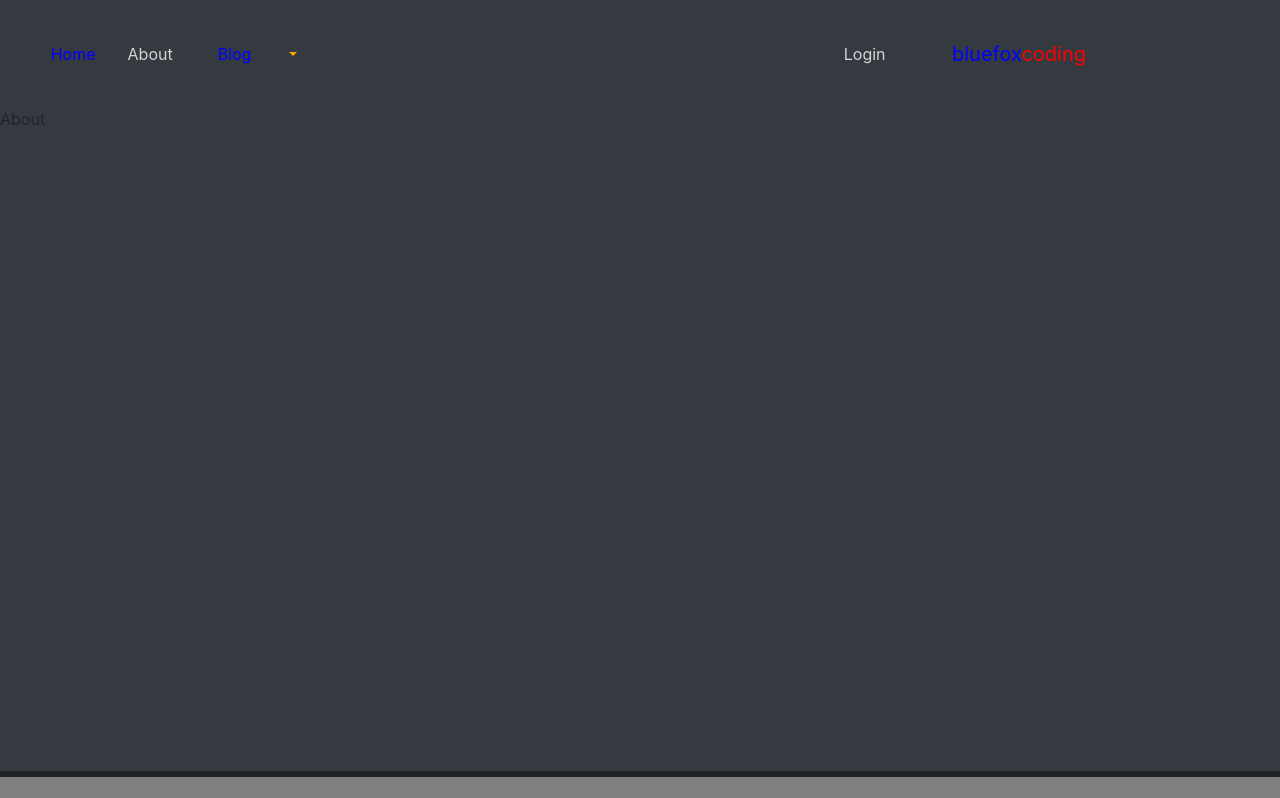
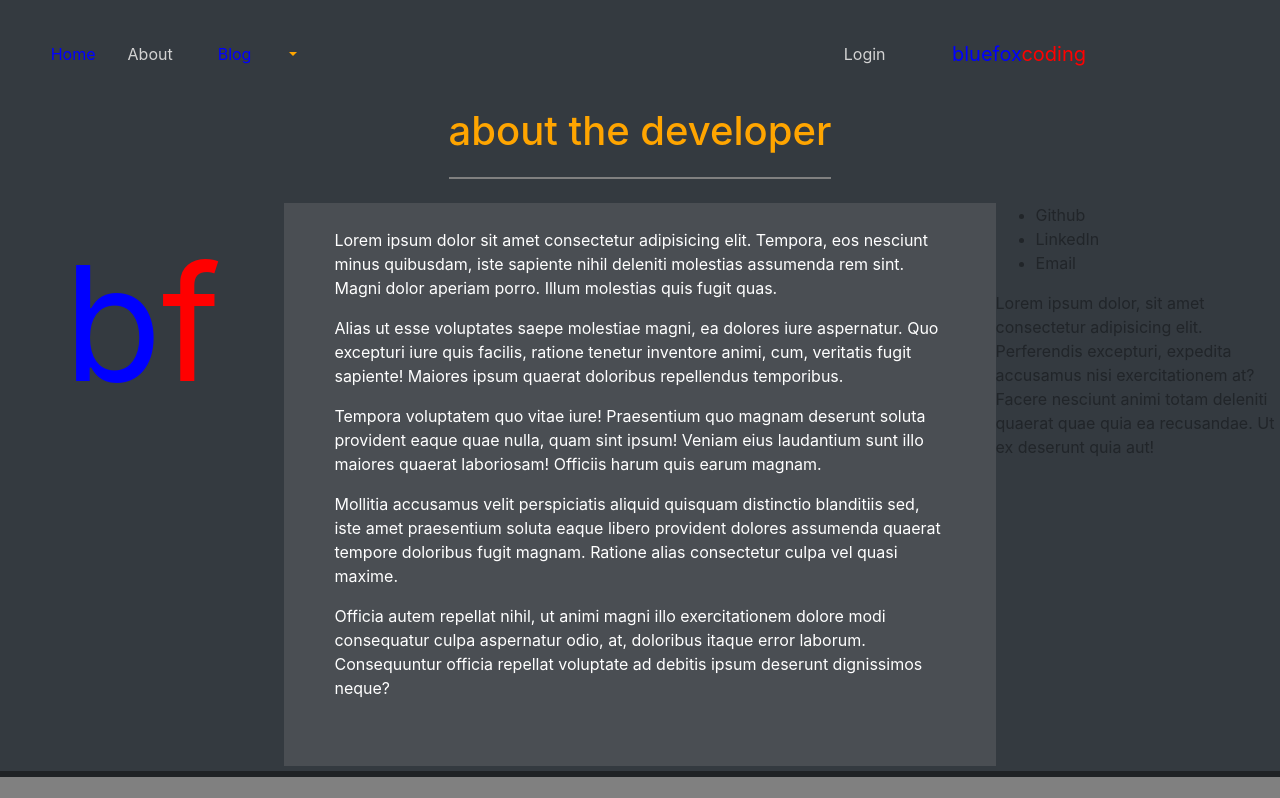
Before and after one commit to bluefoxbandido/bluefoxcoding.heroku, a React app: page /about in a window 1280 px wide. Shown: the top 798 px of the page. Built offline with nearby package versions, Linux system fonts and the light colour scheme.

Commit message:
built about structure

```diff
--- a/src/pages/about.js
+++ b/src/pages/about.js
@@ -1,11 +1,64 @@
-import React from 'react';
+import React from "react";
 
 const About = () => {
-    return (
-        <div className='about'>
-            About
+  return (
+    <div className="about">
+      <div className="about-header">
+        <h1>about the developer</h1>
+      </div>
+      <div className="about-body">
+        <div className="avatar">
+          <span style={{ color: "blue" }}>b</span>
+          <span style={{ color: "red" }}>f</span>
         </div>
-    )
-}
+        <div className="text-body">
+          <p className="intro">
+            Lorem ipsum dolor sit amet consectetur adipisicing elit. Tempora,
+            eos nesciunt minus quibusdam, iste sapiente nihil deleniti molestias
+            assumenda rem sint. Magni dolor aperiam porro. Illum molestias quis
+            fugit quas.
+          </p>
+          <p className="body">
+            Alias ut esse voluptates saepe molestiae magni, ea dolores iure
+            aspernatur. Quo excepturi iure quis facilis, ratione tenetur
+            inventore animi, cum, veritatis fugit sapiente! Maiores ipsum
+            quaerat doloribus repellendus temporibus.
+          </p>
+          <p className="body">
+            Tempora voluptatem quo vitae iure! Praesentium quo magnam deserunt
+            soluta provident eaque quae nulla, quam sint ipsum! Veniam eius
+            laudantium sunt illo maiores quaerat laboriosam! Officiis harum quis
+            earum magnam.
+          </p>
+          <p className="body">
+            Mollitia accusamus velit perspiciatis aliquid quisquam distinctio
+            blanditiis sed, iste amet praesentium soluta eaque libero provident
+            dolores assumenda quaerat tempore doloribus fugit magnam. Ratione
+            alias consectetur culpa vel quasi maxime.
+          </p>
+          <p className="conclusion">
+            Officia autem repellat nihil, ut animi magni illo exercitationem
+            dolore modi consequatur culpa aspernatur odio, at, doloribus itaque
+            error laborum. Consequuntur officia repellat voluptate ad debitis
+            ipsum deserunt dignissimos neque?
+          </p>
+        </div>
+        <div className="sidebar">
+          <ul className="social-links">
+            <li className="github">Github</li>
+            <li className="linkedIn">LinkedIn</li>
+            <li className="email">Email</li>
+          </ul>
+          <p className="quote">
+            Lorem ipsum dolor, sit amet consectetur adipisicing elit.
+            Perferendis excepturi, expedita accusamus nisi exercitationem at?
+            Facere nesciunt animi totam deleniti quaerat quae quia ea
+            recusandae. Ut ex deserunt quia aut!
+          </p>
+        </div>
+      </div>
+    </div>
+  );
+};
 
 export default About;
--- /dev/null
+++ b/src/styles/about.scss
@@ -0,0 +1,34 @@
+.about-body {
+    display: grid;
+    grid-template-columns: 2fr 5fr 2fr;
+
+    .avatar {
+        text-align: center;
+
+        span {
+            font-size: 10rem;
+        }
+    }
+
+    .text-body {
+        background-color: rgba(160, 160, 160, .2);
+        padding: 50px;
+        padding-top: 25px;
+
+        p {
+            color: white;
+        }
+    }
+}
+
+.about-header {
+    display: flex;
+    justify-content: center;
+    height: 10vh;
+    margin-bottom: 2vh;
+
+    h1 {
+        border-bottom: 2px solid gray;
+        color: orange;
+    }
+}
--- a/src/styles/home.scss
+++ b/src/styles/home.scss
@@ -7,32 +7,6 @@
     background-color: #343A40;
     margin-top: 0;
     padding-top: 0;
-
-    &:hover {
-        .const {
-            text-shadow: 2px 2px lightgray;
-        }
-
-        .bluefox {
-            text-shadow: 2px 2px lightgray;
-        }
-
-        .coding {
-            text-shadow: 2px 2px lightgray;
-        }
-
-        .arrow {
-            text-shadow: 2px 2px lightgray;
-        }
-
-        .parens {
-            text-shadow: 2px 2px lightgray;
-        }
-
-        .dev {
-            text-shadow: 2px 2px lightgray;
-        }
-    }
 
     h1 {
         border-bottom: .05rem solid rgba(250, 250, 250, .2);
--- a/src/styles/main.scss
+++ b/src/styles/main.scss
@@ -4,3 +4,4 @@
 @import './login.scss';
 @import './footer.scss';
 @import './dashboard.scss';
+@import './about.scss';
```
